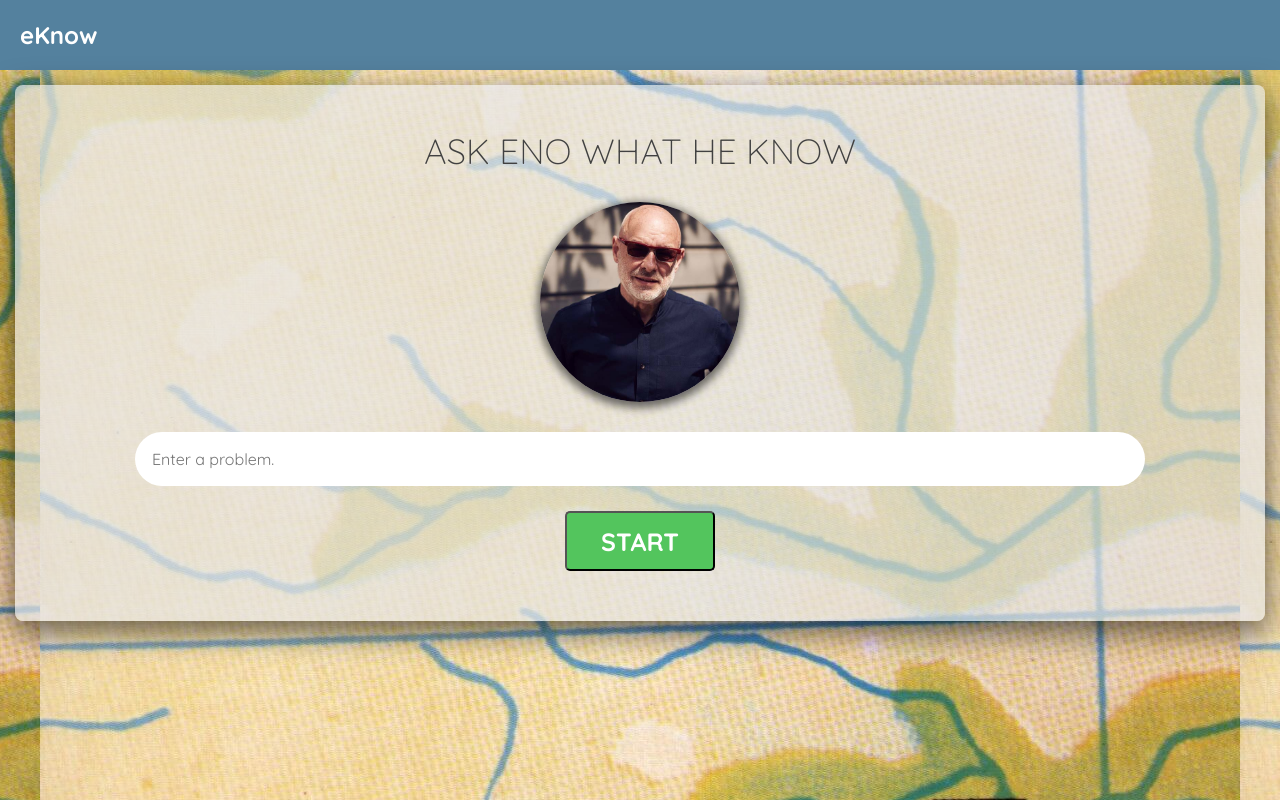
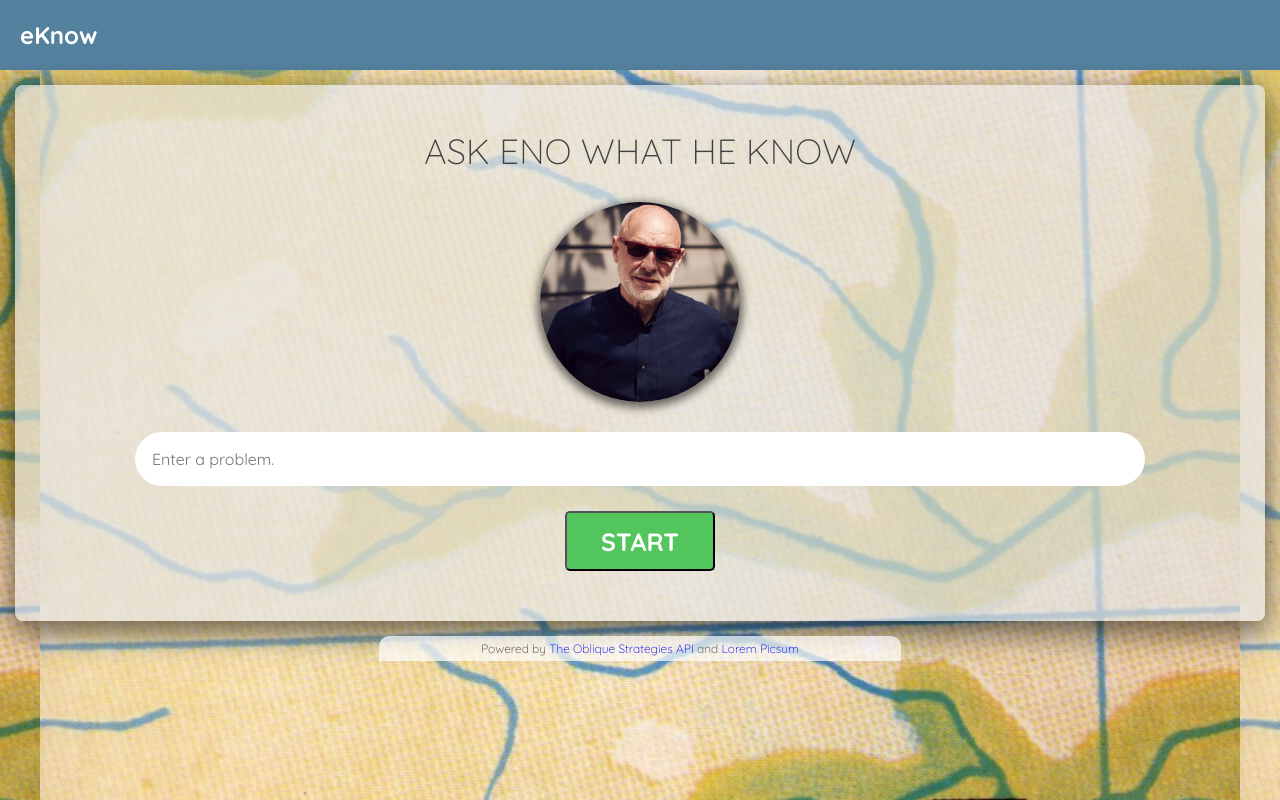
Before and after one commit to mercuryfillings/eKnow, a React (Create React App) app: page / in a window 1280 px wide. Built offline with nearby package versions, Linux system fonts and the light colour scheme.

Commit message:
Styling fixes and approaching MVP in logic

```diff
--- a/src/App.css
+++ b/src/App.css
@@ -58,3 +58,16 @@ h2 {
   box-shadow: 0px 3px 8px 3px rgba(0, 0, 0, 0.55);
   margin: 0 auto;
 }
+
+.footer {
+  text-align: center;
+  font-family: Quicksand;
+  font-weight: 300;
+  font-size: 12px;
+  background-color: rgba(255,255,255,.7);
+  border-radius: 10px 10px 0 0;
+  color: rgb(65, 65, 65);
+  width: 40%;
+  margin: 0 auto;
+  padding: 5px;
+}
--- a/src/App.js
+++ b/src/App.js
@@ -4,10 +4,9 @@ import './App.css';
 import ProblemInput from './ProblemInput'
 import ProblemPage from './ProblemPage'
 import ProblemList from './ProblemList'
+import Footer from './Footer'
 import Header from './Header'
 import { TransitionGroup, CSSTransition } from 'react-transition-group'
-
-// const Prob = ({ problem }) => <div className="prob">{problem.text}</div>;
 
 function App() {
 
@@ -18,13 +17,6 @@ function App() {
     setProblem(newProblem);
     console.log(newProblem)
   }
-
-  // function handleSubmit(e) {
-  //   e.preventDefault();
-  //   setProblemList(problemList.concat(problem))
-  //   console.log(problemList)
-  // }
-
 
   return (
     <div>
@@ -59,6 +51,7 @@ function App() {
           </main>
         </div>
       )} />
+      <Footer />
     </div>
   )
 }
--- /dev/null
+++ b/src/Footer.js
@@ -0,0 +1,10 @@
+import React from 'react'
+import './App.css'
+
+export default function Footer() {
+  return (
+    <div>
+      <p className='footer'>Powered by <a href='http://brianeno.needsyourhelp.org/' target='_blank'>The Oblique Strategies API</a> and <a href="https://picsum.photos/?ref=public-apis" target='_blank'>Lorem Picsum</a></p>
+    </div>
+  )
+}
--- a/src/ProblemInput.js
+++ b/src/ProblemInput.js
@@ -1,4 +1,4 @@
-import React, { useState } from 'react'
+import React from 'react'
 import { withRouter } from 'react-router-dom';
 import './ProblemInput.css'
 
--- /dev/null
+++ b/src/ProblemList.css
@@ -0,0 +1,13 @@
+.problist {
+  color: rgb(65, 65, 65);
+  font-family: Quicksand, sans-serif;
+  width: 85%;
+  padding: 20px;
+  background-color: rgba(255,255,255,.7);
+  border-radius: 20px;
+  margin: 20px 0;
+}
+
+.emptyprob {
+  display: none;
+}
--- a/src/ProblemList.js
+++ b/src/ProblemList.js
@@ -1,13 +1,14 @@
-import React, { useState, useEffect } from 'react'
+import React, { useEffect } from 'react'
+import './ProblemList.css'
 
 export default function ProblemList(props) {
-  // const [list, setList] = useState([]);
 
   useEffect(() => {
     props.setList(props.list.concat(props.problem));
   }, [])
 
 
+  console.log(props.list.length)
   console.log(props.list)
 
   return (
@@ -15,7 +16,7 @@ export default function ProblemList(props) {
       <ul>
         {
           props.list.map((li, i) => {
-            return <li key={i} className='probList'>{li}</li>
+            return <li key={i} className={li === "" ? 'emptyprob' : 'problist'}>{li}</li>
           })
         }
       </ul>
--- a/src/ProblemPage.js
+++ b/src/ProblemPage.js
@@ -83,7 +83,6 @@ export default function ProblemPage(props) {
                   maxLength='255'
                   className='field'
                   type="text"
-                  value={field.value || ""}
                   onChange={e => handleChange(i, e)}
                   onSubmit={handleSubmit}
                   placeholder="Add Musings"
```
Also changed, not shown: src/NoteInput.js (deleted), src/NoteList.js (deleted), src/ProblemPage.css (indentation only).
